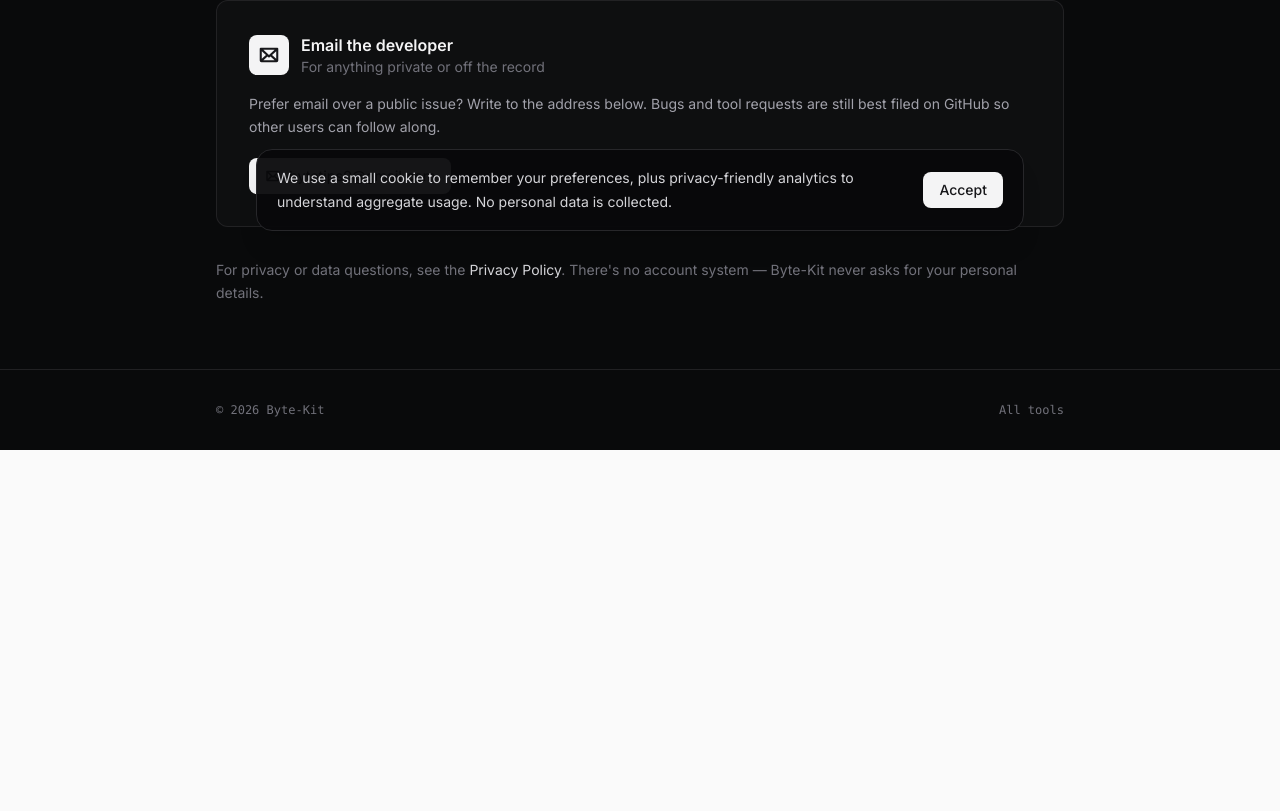
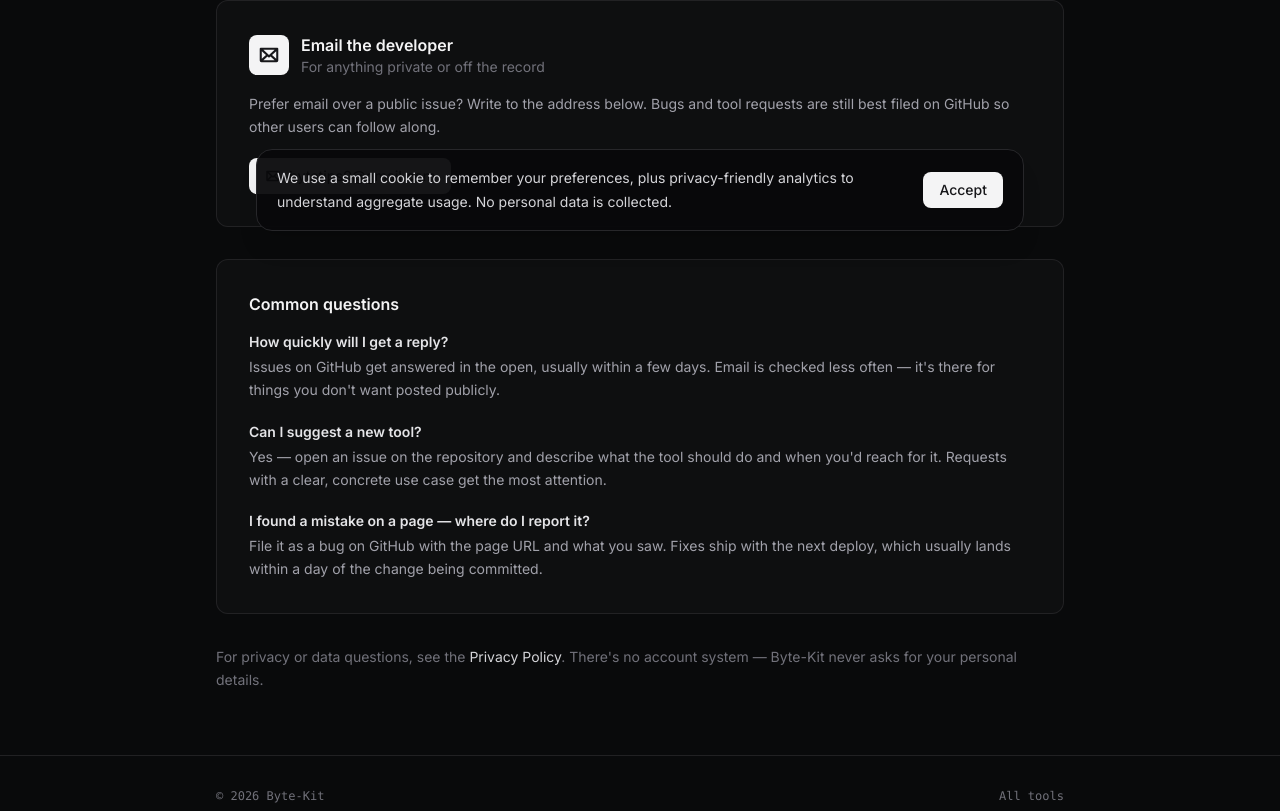
Before and after one commit to Shayan34789/byte-kit, a Next.js app: page /contact in a window 1280 px wide. Shown: the part 553-1364 px from the top of the page. Before the commit the page ends 1003 px from the top, so only its background shows below. Built offline with nearby package versions, Linux system fonts and the light colour scheme; no server answers.

Commit message:
SEO: expand /contact with FAQ section (reply times, tool requests, bug reports) + FAQPage schema
The contact page was the site's thinnest content page (~140 visible words),
a likely candidate for the 'Crawled - currently not indexed' entry in GSC.

```diff
--- a/app/contact/page.tsx
+++ b/app/contact/page.tsx
@@ -40,6 +40,38 @@ export default function ContactPage() {
           description:
             "Get in touch with the Byte-Kit developer — report a bug, request a tool, or ask a question via the public GitHub repository.",
           isPartOf: { "@type": "WebSite", name: "Byte-Kit", url: siteUrl },
+        }}
+      />
+      <StructuredData
+        data={{
+          "@context": "https://schema.org",
+          "@type": "FAQPage",
+          mainEntity: [
+            {
+              "@type": "Question",
+              name: "How quickly will I get a reply?",
+              acceptedAnswer: {
+                "@type": "Answer",
+                text: "Issues on GitHub get answered in the open, usually within a few days. Email is checked less often — it is there for things you do not want posted publicly.",
+              },
+            },
+            {
+              "@type": "Question",
+              name: "Can I suggest a new tool?",
+              acceptedAnswer: {
+                "@type": "Answer",
+                text: "Yes — open an issue on the repository and describe what the tool should do and when you would reach for it. Requests with a clear, concrete use case get the most attention.",
+              },
+            },
+            {
+              "@type": "Question",
+              name: "I found a mistake on a page — where do I report it?",
+              acceptedAnswer: {
+                "@type": "Answer",
+                text: "File it as a bug on GitHub with the page URL and what you saw. Fixes ship with the next deploy, which usually lands within a day of the change being committed.",
+              },
+            },
+          ],
         }}
       />
       <main className="min-h-[100dvh] bg-[#090a0b] font-sans text-[#f4f4f5] selection:bg-blue-500/20 selection:text-blue-300">
@@ -132,6 +164,44 @@ export default function ContactPage() {
             </a>
           </div>
 
+          <div className="mt-8 rounded-xl border border-zinc-800/80 bg-zinc-900/40 p-6 sm:p-8">
+            <h2 className="text-base font-semibold text-zinc-100">
+              Common questions
+            </h2>
+            <div className="mt-4 space-y-5">
+              <div>
+                <h3 className="text-sm font-semibold text-zinc-200">
+                  How quickly will I get a reply?
+                </h3>
+                <p className="mt-1 text-sm leading-relaxed text-zinc-400">
+                  Issues on GitHub get answered in the open, usually within a
+                  few days. Email is checked less often — it&apos;s there for
+                  things you don&apos;t want posted publicly.
+                </p>
+              </div>
+              <div>
+                <h3 className="text-sm font-semibold text-zinc-200">
+                  Can I suggest a new tool?
+                </h3>
+                <p className="mt-1 text-sm leading-relaxed text-zinc-400">
+                  Yes — open an issue on the repository and describe what the
+                  tool should do and when you&apos;d reach for it. Requests
+                  with a clear, concrete use case get the most attention.
+                </p>
+              </div>
+              <div>
+                <h3 className="text-sm font-semibold text-zinc-200">
+                  I found a mistake on a page — where do I report it?
+                </h3>
+                <p className="mt-1 text-sm leading-relaxed text-zinc-400">
+                  File it as a bug on GitHub with the page URL and what you
+                  saw. Fixes ship with the next deploy, which usually lands
+                  within a day of the change being committed.
+                </p>
+              </div>
+            </div>
+          </div>
+
           <div className="mt-8 text-sm leading-relaxed text-zinc-500">
             <p>
               For privacy or data questions, see the{" "}
```
